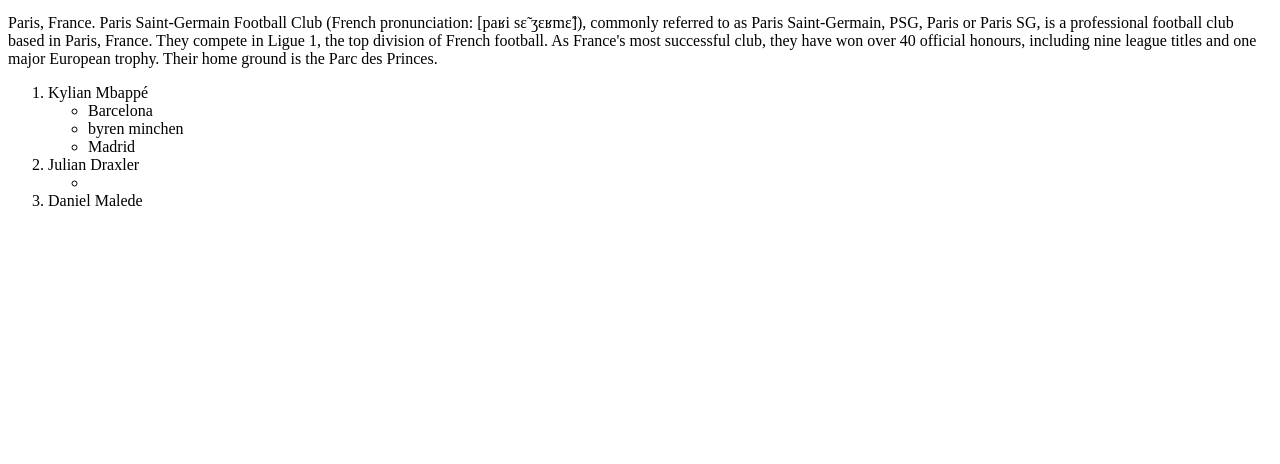
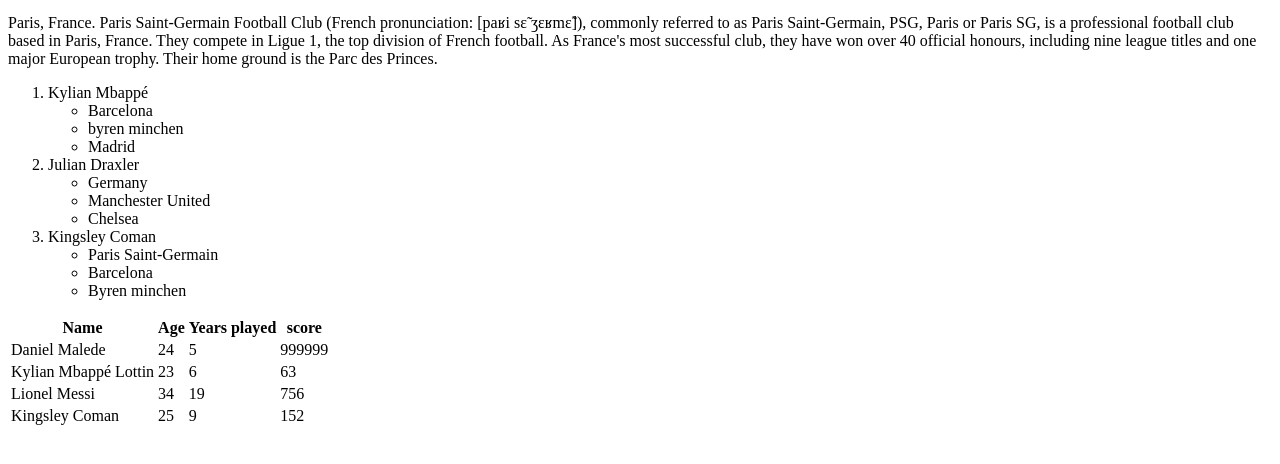
Before and after one commit to DanielMalede/28.03.22, a plain HTML site: page football.html in a window 1280 px wide. Shown: the part 100-564 px from the top of the page. Drawn offline with Linux system fonts and the light colour scheme.

Commit message:
Football

```diff
--- a/football.html
+++ b/football.html
@@ -28,10 +28,93 @@
         </ul>
     <li>Julian Draxler</li>
         <ul>
-            <li></li>
+            <li>Germany</li>
+            <li>Manchester United</li>
+            <li>Chelsea</li>
         </ul>
-    <li>Daniel Malede</li>
+    <li>Kingsley Coman</li>
+        <ul>
+            <li>Paris Saint-Germain</li>
+            <li>Barcelona</li>
+            <li>Byren minchen</li>
+        </ul>
 </ol>
+
+
+<table>
+    <thead>
+        <th>Name</th>
+        <th>Age</th>
+        <th>Years played</th>
+        <th>score</th>
+    </thead>
+
+    <tbody>
+        <tr>
+            <td>Daniel Malede</td>
+            <td>24</td>
+            <td>5</td>
+            <td>999999</td>
+        </tr>
+        <tr>
+            <td>Kylian Mbappé Lottin</td>
+            <td>23</td>
+            <td>6</td>
+            <td>63</td>
+        </tr>
+        <tr>
+            <td>Lionel Messi</td>
+            <td>34</td>
+            <td>19</td>
+            <td>756</td>
+        </tr>
+        <tr>
+            <td>Kingsley Coman</td>
+            <td>25</td>
+            <td>9</td>
+            <td>152</td>
+        </tr>
+    </tbody>
+</table>
+
+
+
+
+
+
+
+
+
+
+
+
+
+
+
+
+
+
+
+
+
+
+
+
+
+
+
+
+
+
+
+
+
+
+
+
+
+
+
 
 </body>
 </html>
```
